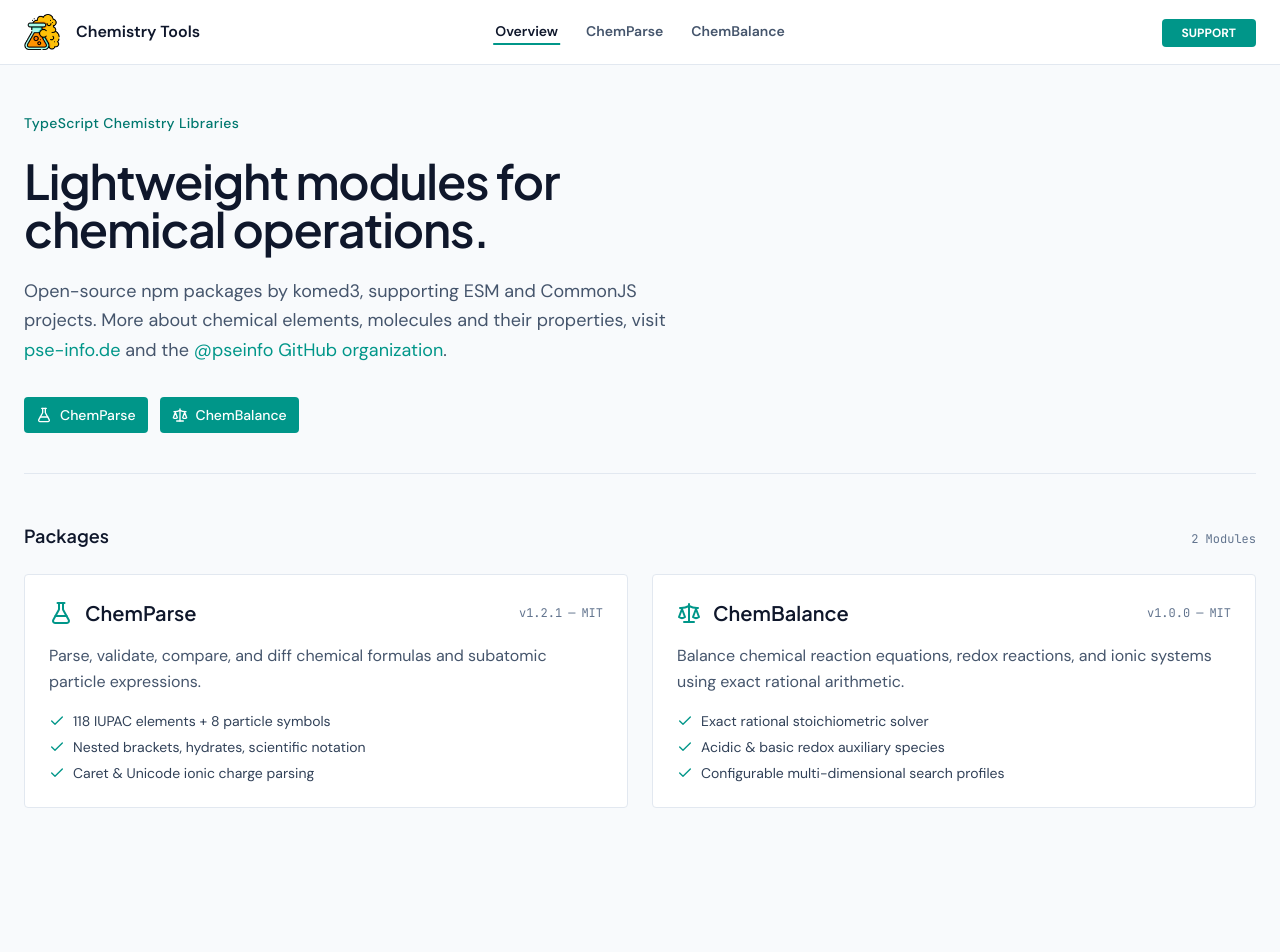
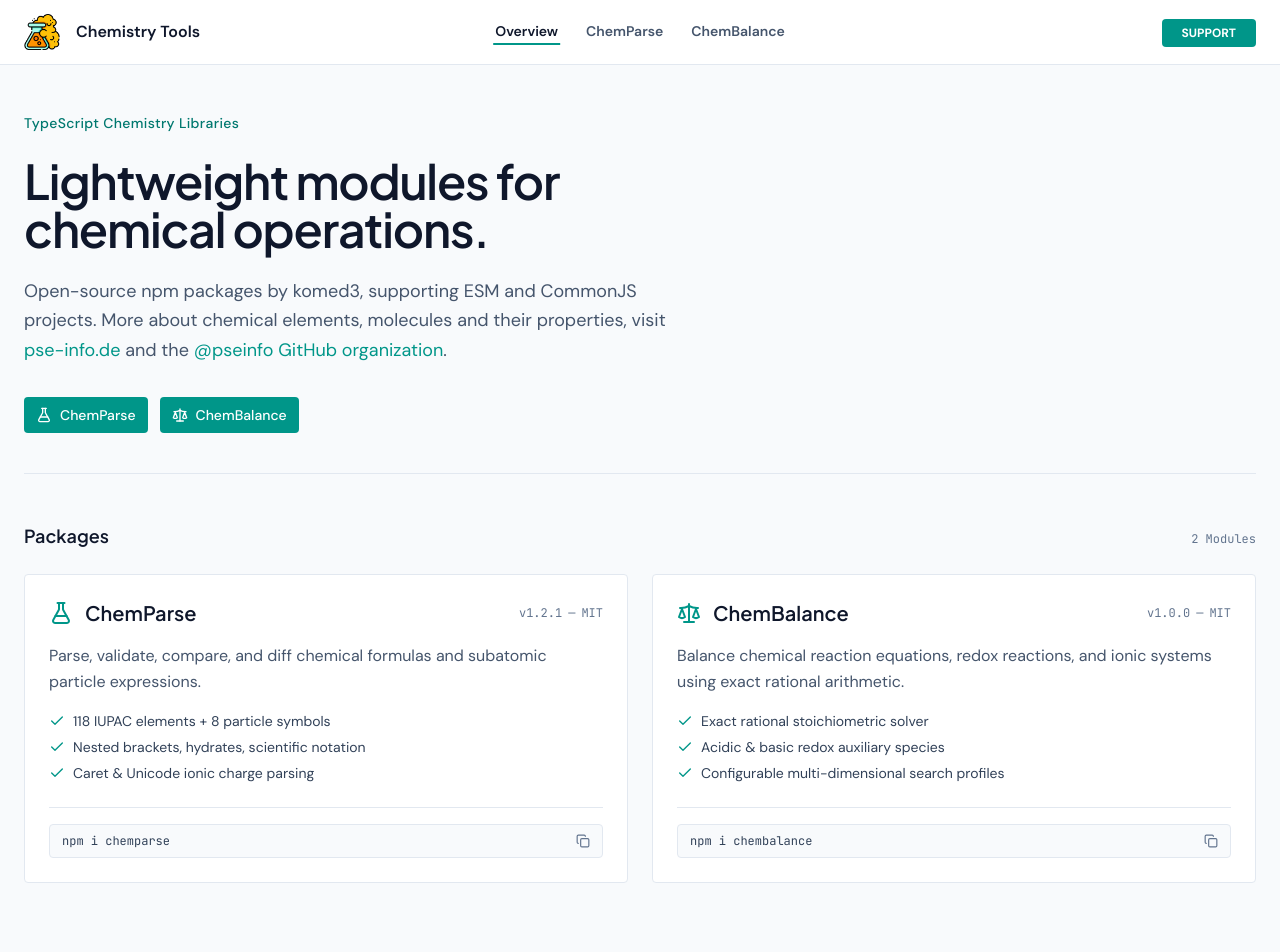
Before and after one commit to komed3/chemistry, a React (Vite) app: page / in a window 1280 px wide. Shown: the top 952 px of the page. Built offline with nearby package versions, Linux system fonts and the light colour scheme.

Commit message:
copy install command

```diff
--- a/src/views/Home.tsx
+++ b/src/views/Home.tsx
@@ -1,9 +1,19 @@
 import { PACKAGES } from '@/src/packages/registry';
-import { Check } from 'lucide-react';
+import { Check, Copy } from 'lucide-react';
+import { useState } from 'react';
 import { Link } from 'react-router';
 
 
 export function Home () {
+  const [copiedId, setCopiedId] = useState<string | null>(null);
+
+  const copyInstall = (id: string, cmd: string) => {
+    navigator.clipboard.writeText(cmd).then(() => {
+      setCopiedId(id);
+      setTimeout(() => setCopiedId(null), 1500);
+    });
+  };
+
   return (
     <div className= 'space-y-12'>
       <section className= 'pb-10 space-y-6 border-b border-slate-200'>
@@ -56,7 +66,7 @@ export function Home () {
         </div>
 
         <div className="grid grid-cols-1 md:grid-cols-2 gap-6 items-stretch">
-          { PACKAGES.map( ( { id, name, tagline, icon: Icon, version, license, highlights } ) => (
+          { PACKAGES.map( ( { id, name, tagline, icon: Icon, version, license, highlights, installCmd } ) => (
             <div
               key= { id }
               className= 'flex flex-col justify-between gap-6 p-6 bg-white border border-slate-200 rounded-sm'
@@ -86,6 +96,29 @@ export function Home () {
                   ) ) }
                 </ul>
               </div>
+
+              <div className= 'pt-4 space-y-4 border-t border-slate-200'>
+                <div
+                  className= {
+                    'flex justify-between items-center px-3 py-2 text-xs font-mono text-slate-700 ' +
+                    'bg-slate-50 border border-slate-200 rounded-sm'
+                  }
+                >
+                  <span>{ installCmd }</span>
+                  <button
+                    type= 'button'
+                    onClick= { () => copyInstall( id, installCmd ) }
+                    className= 'inline-flex items-center gap-1 text-slate-500 hover:text-teal-700 transition-colors'
+                    aria-label= { `Copy ${ installCmd }` }
+                  >
+                    { copiedId === id ? (
+                      <Check className= 'size-3.5 text-teal-600' />
+                    ) : (
+                      <Copy className= 'size-3.5' />
+                    ) }
+                  </button>
+                </div>
+              </div>
             </div>
           ) ) }
         </div>
```
